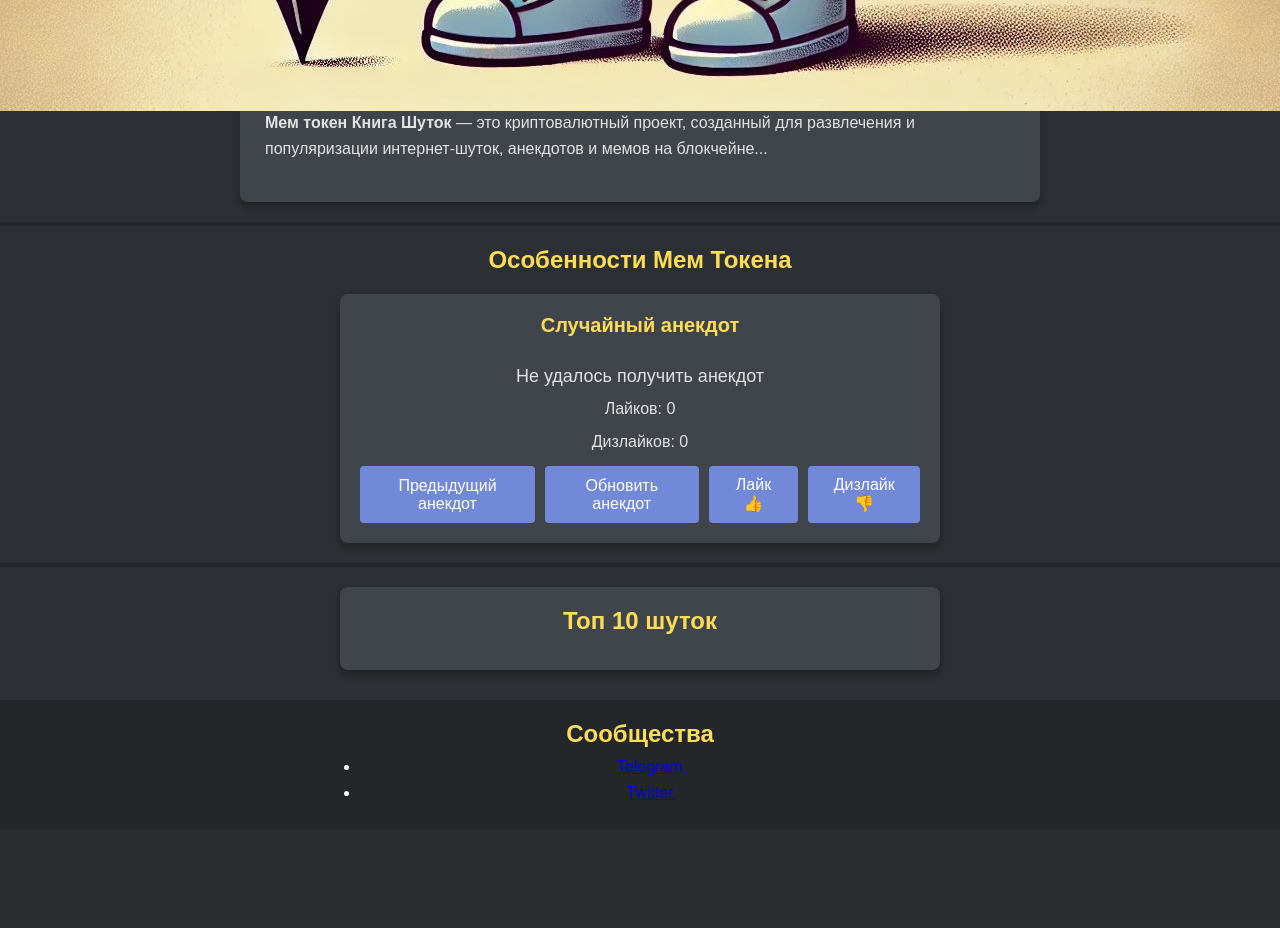
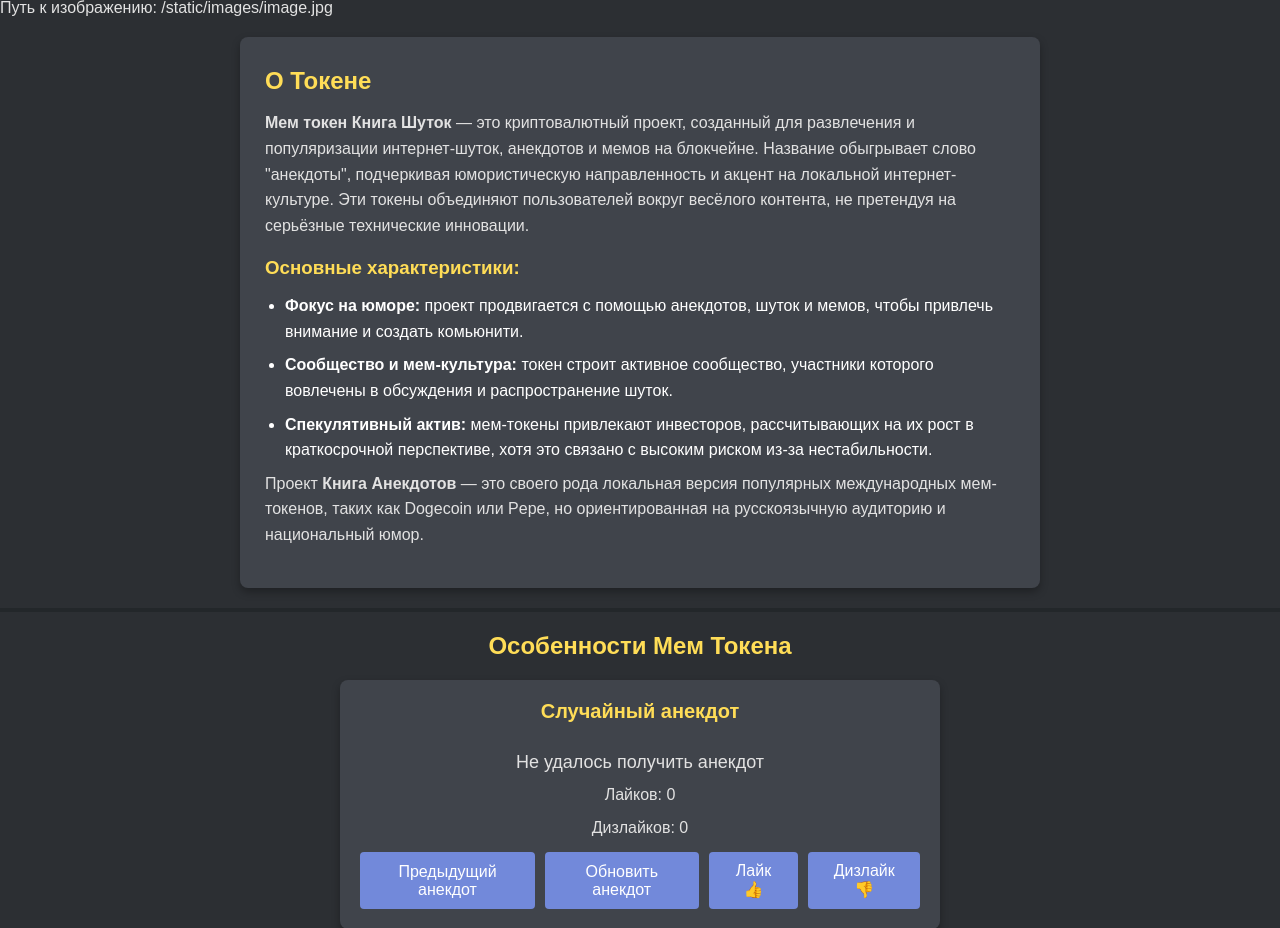
Before and after one commit to Vasiliskkk2/Book-Jokes, a Flask app: page / in a window 1280 px wide; the page is wider, and only the part inside the window is pictured. Shown: the part 881-1809 px from the top of that part. Before the commit the page ends 1681 px from the top of that part, so only its background shows below. Run offline with Flask 3, Linux system fonts and the light colour scheme; data that the repository does not hold is empty.

Commit message:
Add files via upload

```diff
--- a/app.py
+++ b/app.py
@@ -5,7 +5,7 @@
 from collections import defaultdict
 import time
 
-app = Flask(__name__, static_url_path='/static', static_folder='static')
+app = Flask(__name__)
 
 # Данные для хранения анекдотов и количества лайков и дизлайков с IP-адресами
 jokes_data = defaultdict(lambda: {"joke": "", "likes": 0, "dislikes": 0, "rated_ips": {}})
--- a/static/styles.css
+++ b/static/styles.css
@@ -61,7 +61,7 @@
 
 /* Отступ для изображения под фиксированным хедером */
 .hero-image {
-    background-image: url("{{ url_for('static', filename='images/image.jpg') }}"); /* Исправленный путь */
+    background-image: url("{{ url_for('static', filename='images/boja.jpg') }}"); /* Исправленный путь */
     background-size: cover;
     background-position: center;
     background-repeat: no-repeat;
--- a/templates/index.html
+++ b/templates/index.html
@@ -26,8 +26,7 @@
     </header>
 
     <!-- Блок изображения с анимированными глазами и основной картинкой под хедером -->
-    <div class="hero-image">
-        <img src="{{ url_for('static', filename='images/image.jpg') }}" alt="Image" />
+    <div class="hero-image" style="background-image: url('{{ url_for('static', filename='images/boja.jpg') }}');">
         <div class="eyes-container">
             <div class="eye" id="left-eye">
                 <div class="pupil" id="left-pupil"></div>
@@ -38,20 +37,28 @@
         </div>
     </div>
 
-    <!-- Временный блок для отладки пути к изображению -->
+    <!-- Временный блок для отладки, чтобы проверить сгенерированный путь -->
     <p>Путь к изображению: {{ url_for('static', filename='images/image.jpg') }}</p>
 
     <main>
         <div class="content-container">
             <section id="about">
                 <h2>О Токене</h2>
-                <p><strong>Мем токен Книга Шуток</strong> — это криптовалютный проект, созданный для развлечения и популяризации интернет-шуток, анекдотов и мемов на блокчейне...</p>
+                <p><strong>Мем токен Книга Шуток</strong> — это криптовалютный проект, созданный для развлечения и популяризации интернет-шуток, анекдотов и мемов на блокчейне. Название обыгрывает слово "анекдоты", подчеркивая юмористическую направленность и акцент на локальной интернет-культуре. Эти токены объединяют пользователей вокруг весёлого контента, не претендуя на серьёзные технические инновации.</p>
+                <h3>Основные характеристики:</h3>
+                <ul>
+                    <li><strong>Фокус на юморе:</strong> проект продвигается с помощью анекдотов, шуток и мемов, чтобы привлечь внимание и создать комьюнити.</li>
+                    <li><strong>Сообщество и мем-культура:</strong> токен строит активное сообщество, участники которого вовлечены в обсуждения и распространение шуток.</li>
+                    <li><strong>Спекулятивный актив:</strong> мем-токены привлекают инвесторов, рассчитывающих на их рост в краткосрочной перспективе, хотя это связано с высоким риском из-за нестабильности.</li>
+                </ul>
+                <p>Проект <strong>Книга Анекдотов</strong> — это своего рода локальная версия популярных международных мем-токенов, таких как Dogecoin или Pepe, но ориентированная на русскоязычную аудиторию и национальный юмор.</p>
             </section>
         </div>
 
+        <!-- Темная разделительная полоса -->
         <div class="divider"></div>
 
-        <!-- Секция с анекдотом -->
+        <!-- Секция "Особенности" с окном парсера анекдотов -->
         <section id="features">
             <h2>Особенности Мем Токена</h2>
             <div class="joke-container">
@@ -68,6 +75,7 @@
             </div>
         </section>
 
+        <!-- Черная линия после блока анекдота -->
         <div class="divider black-divider"></div>
 
         <!-- Окно для Топ 10 шуток -->
@@ -80,6 +88,7 @@
             </div>
         </section>
 
+        <!-- Список сообществ в конце страницы -->
         <footer id="community">
             <div class="community-container">
                 <h2>Сообщества</h2>
```
Also changed, not shown: static/images/boja.JPG (added).
